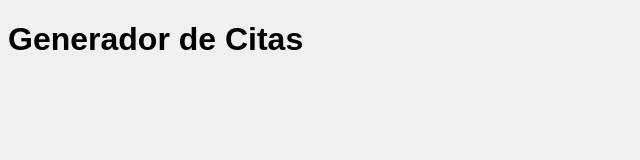
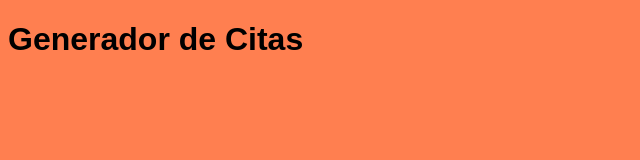
Before and after one commit to mikelarroyo/quote-generator, a plain HTML site: page index.html in a window 1280 px wide. Shown: the whole page, without its empty margins (0-640 px from the left). Drawn offline with Linux system fonts and the light colour scheme.

Commit message:
cambio nuevo color css

```diff
--- a/styles.css
+++ b/styles.css
@@ -1 +1 @@
-body { font-family: sans-serif; background-color: #f0f0f0; }
+body { font-family: sans-serif; background-color: coral; }
```
